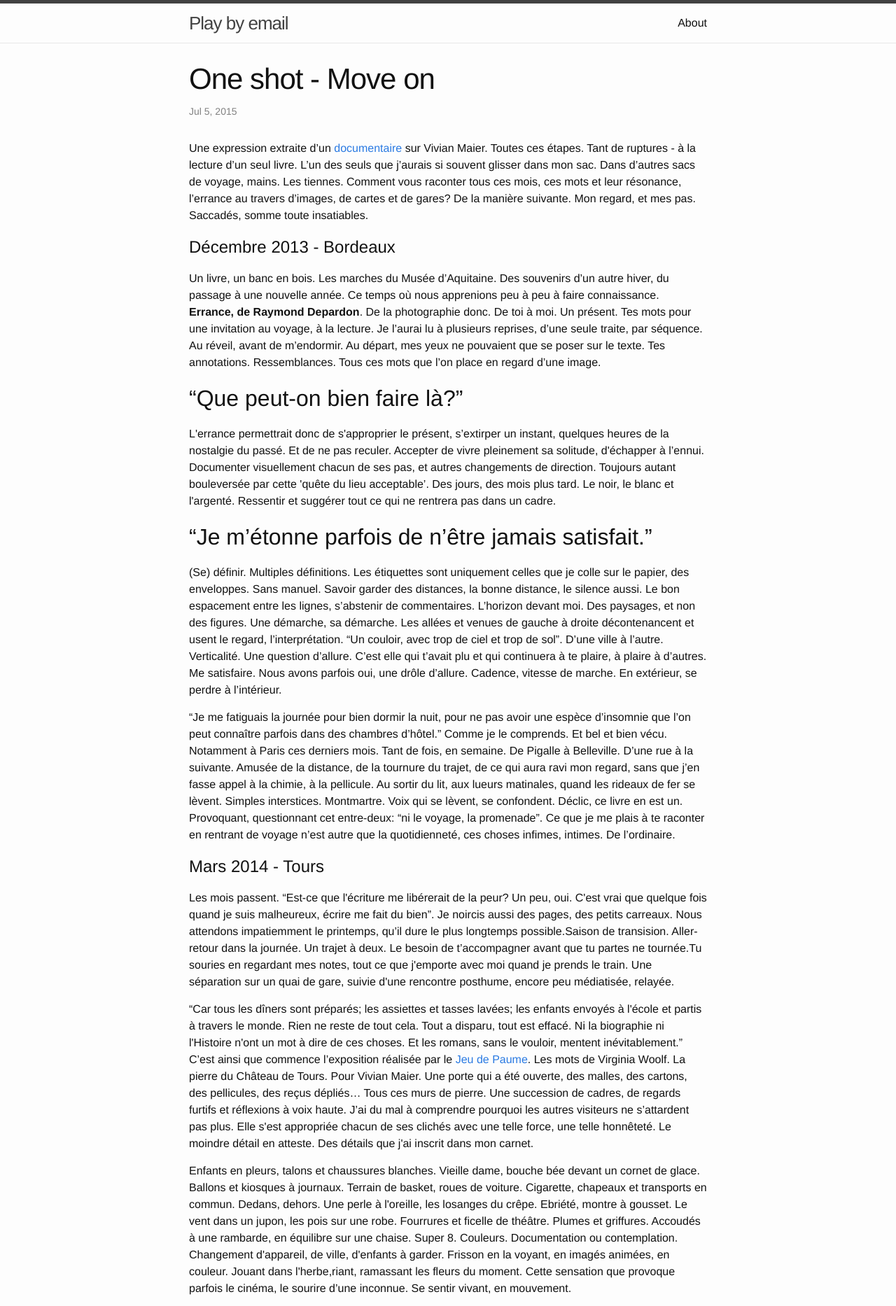
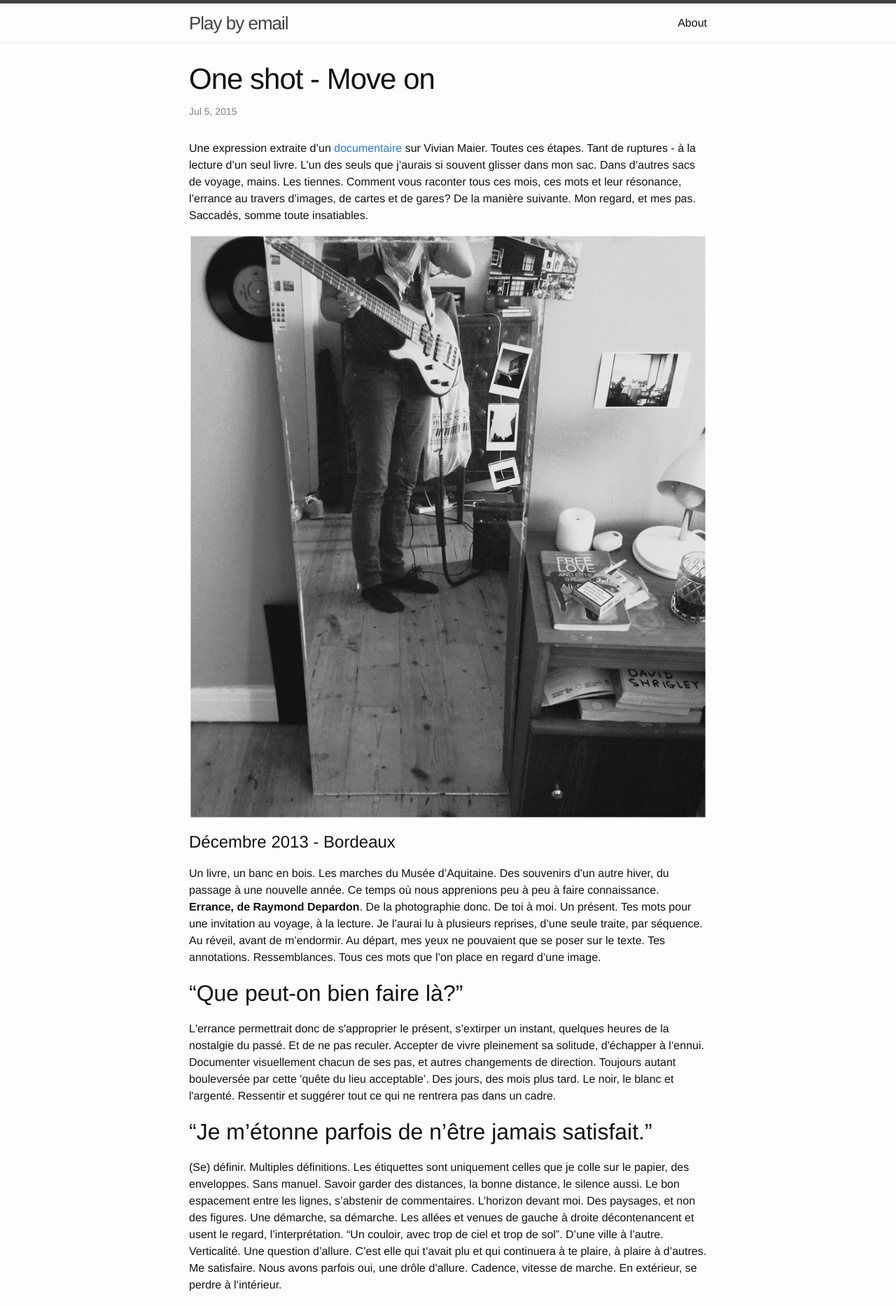
Before and after one commit to Glovesmore/glovesmore.github.io, a Jekyll site: the page built from _posts/2015-07-05-one-shot-move-on.markdown, in a window 1280 px wide. Shown: the top 1866 px of the page at 70% size. Built offline with Jekyll 4.4.1, drawn with Linux system fonts in a browser that asks for light colours.

Commit message:
added image intro
added assets folder - included 1st image

```diff
--- a/_posts/2015-07-05-one-shot-move-on.markdown
+++ b/_posts/2015-07-05-one-shot-move-on.markdown
@@ -4,6 +4,8 @@ title:  "One shot - Move on"
 date:   2015-07-05 13:23:50
 ---
 <p>Une expression extraite d’un <a href="http://www.bbc.co.uk/programmes/b0366jd5">documentaire</a> sur Vivian Maier. Toutes ces étapes. Tant de ruptures - à la lecture d’un seul livre. L’un des seuls que j’aurais si souvent glisser dans mon sac. Dans d’autres sacs de voyage, mains. Les tiennes. Comment vous raconter tous ces mois, ces mots et leur résonance, l’errance au travers d’images, de cartes et de gares? De la manière suivante. Mon regard, et mes pas. Saccadés, somme toute insatiables. </p>
+
+![My great bass guitar](/assets/bassguitar.jpg)
 
 <h1>Décembre 2013 - Bordeaux</h1>
 
```
Also changed, not shown: assets/bassguitar.jpg (added).
